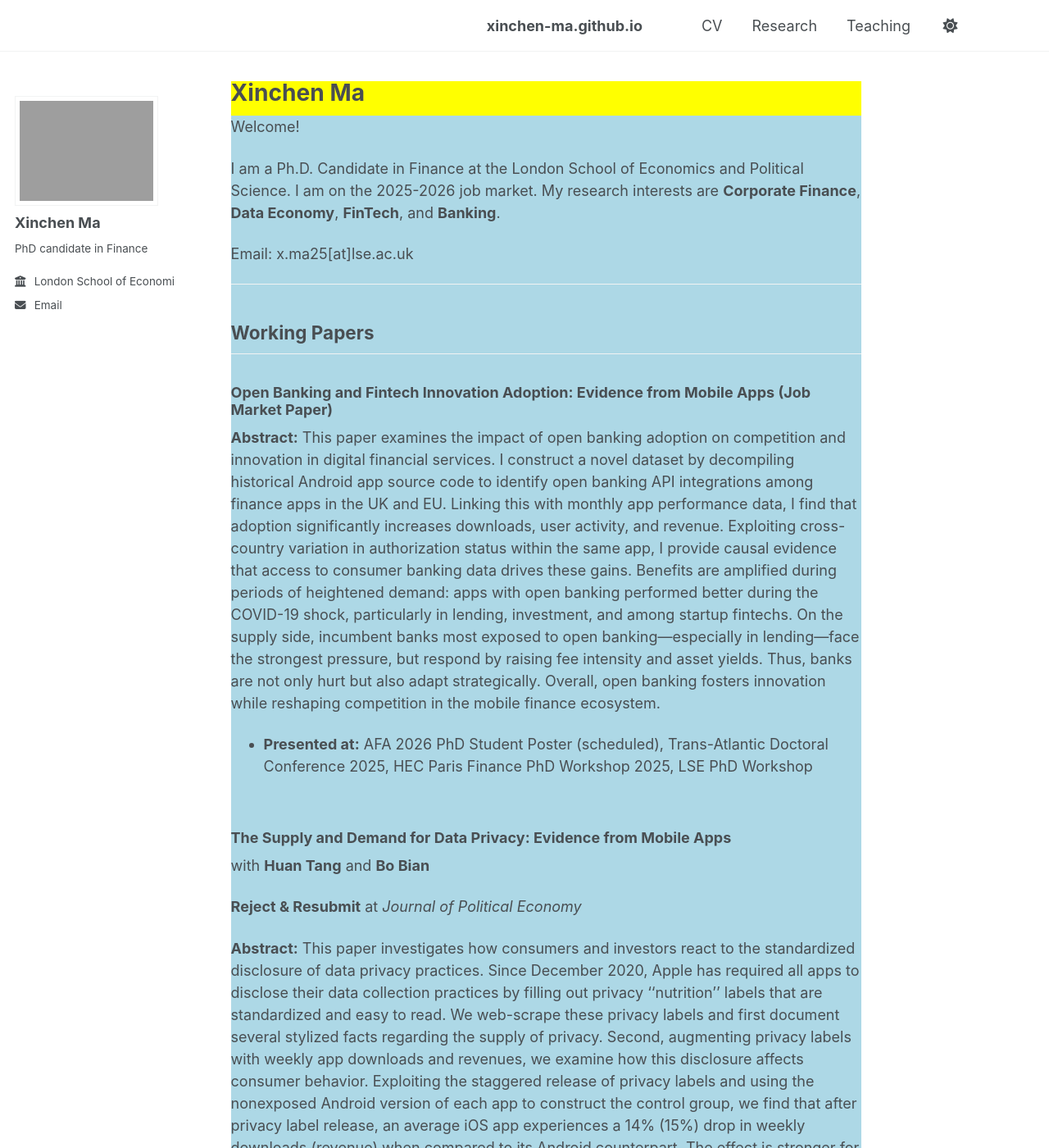
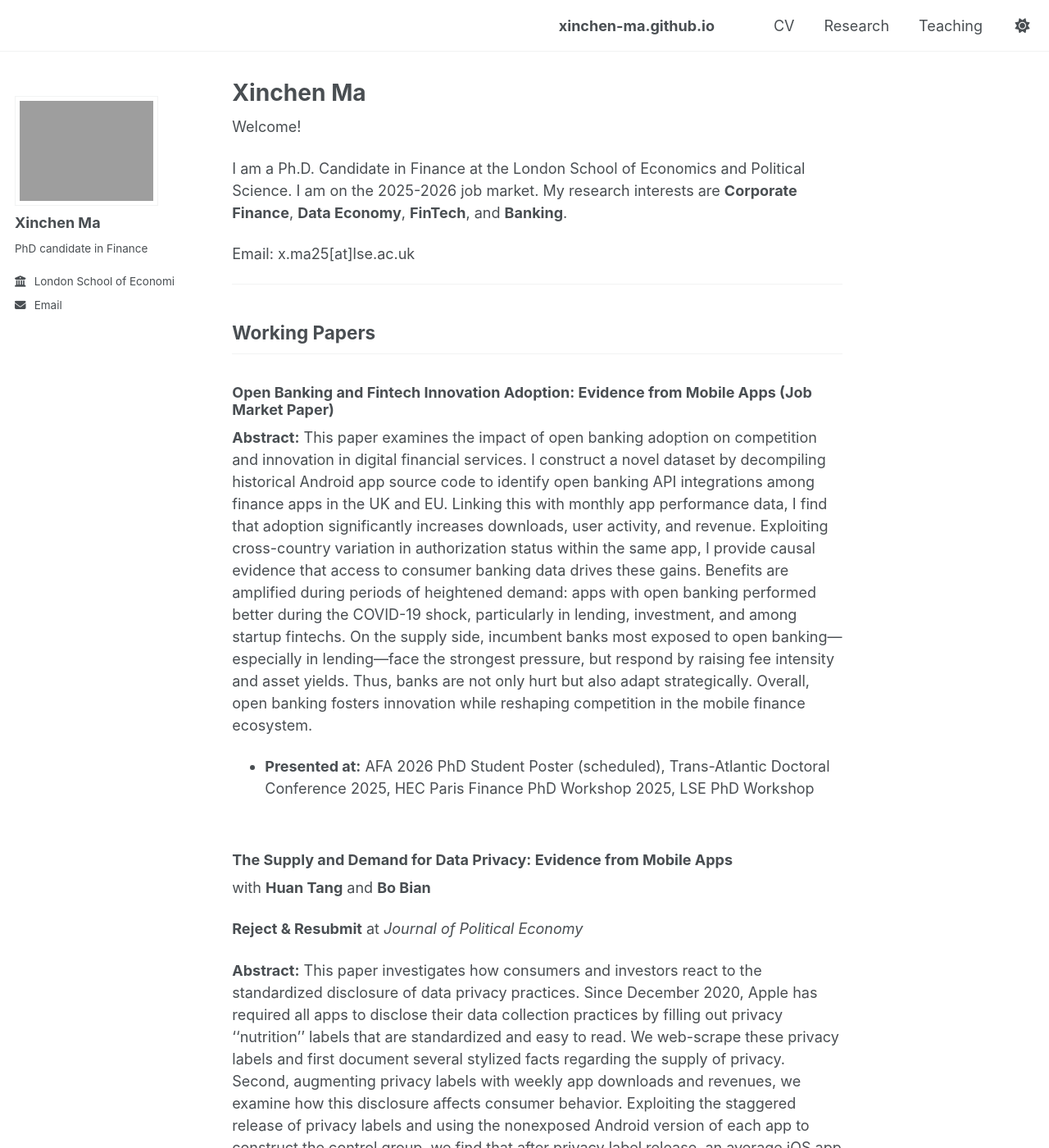
Before and after one commit to xinchen-ma/xinchen-ma.github.io, a Jekyll site: the page built from index.md, in a window 1280 px wide and 1400 px high. Shown: the whole window at 82% size. Built offline with Jekyll 4.4.1, drawn with Linux system fonts in a browser that asks for light colours; a script that is not in the unit is left out.

Commit message:
Update main.scss

```diff
--- a/assets/css/main.scss
+++ b/assets/css/main.scss
@@ -43,34 +43,45 @@
 ;
 
 /* ==========================================================================
-   CUSTOM STYLES - Debug and fix width
+   CUSTOM STYLES - Extend content to the right
    ========================================================================== */
 
-/* First, let's see what elements we're dealing with */
 .page__inner-wrap {
-  background: yellow !important;  /* Temporary - to see the element */
-  max-width: 1100px !important;
+  max-width: 1300px !important;  /* Increased from 1100px */
   margin-left: auto !important;
   margin-right: auto !important;
+  padding-right: 20px !important;  /* Reduced right padding */
 }
 
 .page__content {
-  background: lightblue !important;  /* Temporary - to see the element */
   max-width: none !important;
   width: 100% !important;
+  padding-right: 10px !important;  /* Minimal right padding */
 }
 
-/* Override any theme defaults that might be more specific */
+/* Override theme defaults */
 .layout--single .page__inner-wrap,
 body .page__inner-wrap,
 #main .page__inner-wrap {
-  max-width: 1100px !important;
+  max-width: 1300px !important;
   margin: 0 auto !important;
+  padding-right: 20px !important;
 }
 
-/* Also make the masthead match */
+/* Make sure the masthead matches */
 .masthead__inner-wrap {
-  max-width: 1100px !important;
+  max-width: 1300px !important;
   margin-left: auto !important;
   margin-right: auto !important;
+  padding-right: 20px !important;
 }
+
+/* Specifically target the main content area */
+#main {
+  padding-right: 10px !important;
+}
+
+/* Reduce any default margins on the right */
+.page {
+  margin-right: 0 !important;
+}
```
